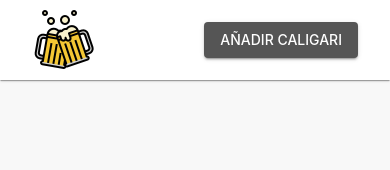
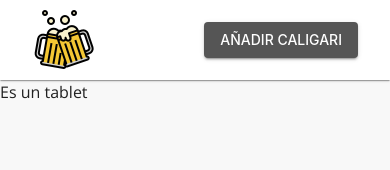
Before and after one commit to VaqueroFontenla/caligari-project, a Next.js app: page / in a window 390 px wide. Shown: the top 170 px of the page. Built offline with nearby package versions, Linux system fonts and the light colour scheme; no server answers; the database is empty.

Commit message:
:iphone: Home mobile layout

```diff
--- a/src/views/HomePage/HomePage.styles.ts
+++ b/src/views/HomePage/HomePage.styles.ts
@@ -34,7 +34,8 @@ export const MobileHomeWrapper = styled(Box, {
         position: absolute;
         top: 45vh;
         background-color: ${theme.palette.common.white};
-        border-radius: ${theme.spacing(8)};
+        border-top-left-radius: ${theme.spacing(8)};
+        border-top-right-radius: ${theme.spacing(8)};
         padding: ${theme.spacing(8)};
       }
       `
--- a/src/views/HomePage/HomePage.tsx
+++ b/src/views/HomePage/HomePage.tsx
@@ -7,7 +7,8 @@ import { DesktopHomeWrapper, MobileHomeWrapper } from './HomePage.styles'
 
 const HomePage = () => {
   const theme = useTheme()
-  const mobile = useMediaQuery(theme.breakpoints.down('sm'))
+  const mobile = useMediaQuery(theme.breakpoints.down('md'))
+  const tablet = useMediaQuery(theme.breakpoints.down('md'))
   const desktop = useMediaQuery(theme.breakpoints.up('md'))
   const { inns, innsLoading, innsError } = useInns()
   const { isVisible: isListVisible, toggle: expandMap } = useToggle(true)
@@ -23,6 +24,7 @@ const HomePage = () => {
           <InnsList inns={inns} />
         </MobileHomeWrapper>
       )}
+      {tablet && <div>Es un tablet</div>}
       {desktop && (
         <DesktopHomeWrapper isListVisible={isListVisible}>
           <InnsList inns={inns} />
```
